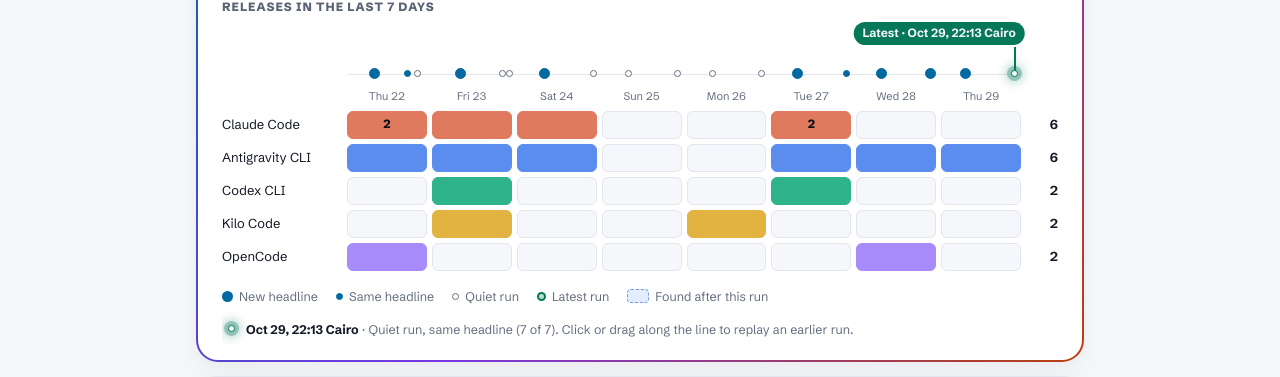
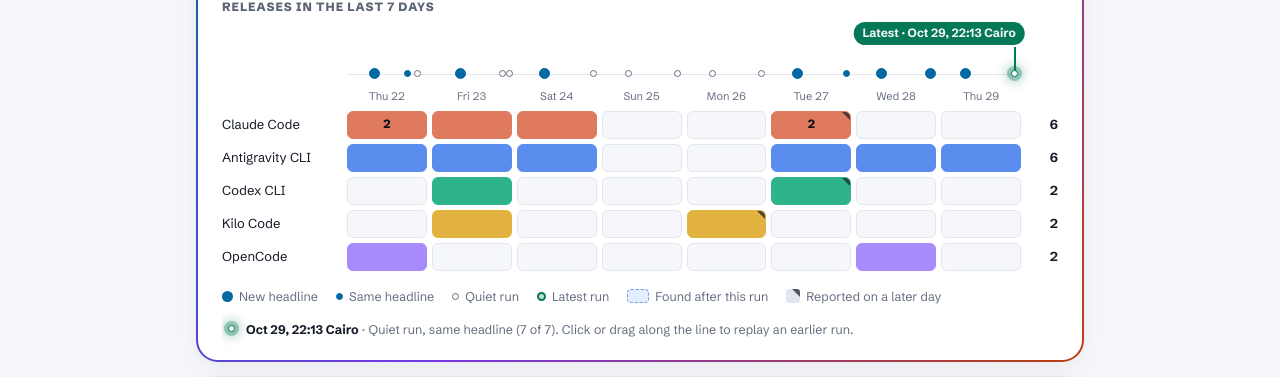
Before and after one commit to IbrahimSobh/coding-agents-digest, a Jekyll site: the page built from docs/index.html, in a window 1280 px wide and 1400 px high, scrolled down 538 px. Shown: the part 128-505 px from the top of the window. Built offline with Jekyll 4.4.1, drawn with Linux system fonts in a browser that asks for light colours.

Commit message:
Release boxes: corner mark when a release was reported on a later day
A box gets a small corner mark when one of its releases was first reported
by an update on a later day than it was published (published after that
day's last check, or missed by it). The tooltip and the screen-reader label
say "reported a day later"; the legend explains the mark. Computed from the
data, so it also applies to past boxes.

Co-Authored-By: Claude Opus 5.5 <noreply@anthropic.com>

```diff
--- a/docs/_includes/brief.html
+++ b/docs/_includes/brief.html
@@ -40,7 +40,7 @@
         {% endfor %}
         <div class="rg-over" aria-hidden="true" hidden><i class="rg-shade"></i><b class="rg-cur"><em></em></b><b class="rg-ghost" hidden><em></em></b></div>
       </div>
-      <div class="rg-key"><span><i class="kd" aria-hidden="true"></i>New headline</span><span><i class="kn" aria-hidden="true"></i>Same headline</span><span><i class="ks" aria-hidden="true"></i>Quiet run</span><span><i class="kg" aria-hidden="true"></i>Latest run</span><span><i class="kl" aria-hidden="true"></i>Found after this run</span></div>
+      <div class="rg-key"><span><i class="kd" aria-hidden="true"></i>New headline</span><span><i class="kn" aria-hidden="true"></i>Same headline</span><span><i class="ks" aria-hidden="true"></i>Quiet run</span><span><i class="kg" aria-hidden="true"></i>Latest run</span><span><i class="kl" aria-hidden="true"></i>Found after this run</span><span><i class="kr" aria-hidden="true"></i>Reported on a later day</span></div>
       <p class="rg-cap" id="rpCap" hidden><i class="rg-cdot" id="rpCdot" aria-hidden="true"></i><span id="rpMsg" aria-live="polite"></span></p>
       <script type="application/json" id="rpData">{"start": {{ start_day | jsonify }},
         "runs": [{% assign first = true %}{% for x in site.data.headlines %}{% assign xd = x.updated | slice: 0, 10 %}{% if xd >= start_day %}{% unless first %},{% endunless %}{% assign first = false %}{"at": {{ x.updated | jsonify }}, "h": {{ x.headline | jsonify }}}{% endif %}{% endfor %}],
--- a/docs/assets/jump.js
+++ b/docs/assets/jump.js
@@ -20,6 +20,9 @@
   function el(tag,cls,text){var e=document.createElement(tag); if(cls) e.className=cls; if(text) e.textContent=text; return e}
   function button(cls,text,fn){var b=el('button',cls,text); b.type='button'; b.onclick=fn; return b}
   // A box's releases in the order the site explained them; releases no update explains come last
+  // Days between a release's publish day (the box) and the day an update first reported it
+  function late(c,r){return r.at?Math.round((Date.parse(r.at.slice(0,10))-Date.parse(c.dataset.day))/864e5):0}
+  function lateText(d){return d===1?'reported a day later':'reported '+d+' days later'}
   function list(c){
     return c.dataset.tags.split(' ').map(function(t){return {tag:t, at:first[t]||null}})
       .sort(function(a,b){return !a.at?1:!b.at?-1:a.at<b.at?-1:1});
@@ -42,7 +45,8 @@
     tip.appendChild(document.createTextNode(' · '+day(c.dataset.day)));
     list(c).forEach(function(r){
       var row=el('span','rg-tip-row'); row.appendChild(el('code','',r.tag));
-      row.appendChild(document.createTextNode(r.at?' → update of '+when(r.at):' → no update explains it'));
+      var d=late(c,r);
+      row.appendChild(document.createTextNode(r.at?' → update of '+when(r.at)+(d>0?' · '+lateText(d):''):' → no update explains it'));
       tip.appendChild(row);
     });
     tip.appendChild(el('span','rg-tip-go','Click to read the update ↓'));
@@ -145,7 +149,12 @@
   cells.forEach(function(c){
     c.removeAttribute('title');
     c.tabIndex=0; c.setAttribute('role','link');
-    c.setAttribute('aria-label',c.dataset.name+', '+day(c.dataset.day)+': '+c.dataset.tags.split(' ').join(', ')+'. Read the update');
+    // A small corner mark when a release was reported on a later day than it was published
+    // (published after that day's last check, or missed by it)
+    var lateTags=list(c).filter(function(r){return late(c,r)>0});
+    c.classList.toggle('late',lateTags.length>0);
+    c.setAttribute('aria-label',c.dataset.name+', '+day(c.dataset.day)+': '+c.dataset.tags.split(' ').join(', ')+
+      lateTags.map(function(r){return '; '+r.tag+' '+lateText(late(c,r))}).join('')+'. Read the update');
     c.addEventListener('mouseenter',function(){showTip(c)});
     c.addEventListener('mouseleave',hideTip);
     c.addEventListener('focus',function(){showTip(c)});
--- a/docs/assets/style.css
+++ b/docs/assets/style.css
@@ -95,6 +95,7 @@ a.tbtn:hover{border-color:var(--muted)}
 .rg-t{grid-column:10;font-weight:700;text-align:right;font-variant-numeric:tabular-nums}
 .rg-c{height:100%;border-radius:6px;background:var(--card2);border:1px solid var(--line);display:grid;place-items:center;font-weight:800;font-size:12px;color:#0b0f17;transition:background-color .16s,border-color .16s}
 .rg-c.on{background:var(--c);border-color:var(--c)}
+.rg-c.late{position:relative;overflow:hidden}
 .rg-c.part{font-size:11px;letter-spacing:-.02em}
 .rg-c.later{background:color-mix(in srgb,var(--c) 16%,transparent);border:1.5px dashed color-mix(in srgb,var(--c) 85%,transparent)}
 .rg-track{grid-row:1;grid-column:2/10;position:relative;align-self:stretch;border-bottom:1px solid var(--line);touch-action:pan-y;cursor:pointer}
@@ -130,6 +131,8 @@ a.tbtn:hover{border-color:var(--muted)}
 .rg-key .kn{width:7px;height:7px;border-radius:50%;border:1.5px solid var(--cyan);background:var(--cyan)}
 .rg-key .ks{width:7px;height:7px;border-radius:50%;border:1.5px solid var(--soft);background:var(--card)}
 .rg-key .kg{width:9px;height:9px;border-radius:50%;border:2px solid var(--green);background:color-mix(in srgb,var(--green) 25%,var(--card))}
+.rg-key .kr{position:relative;width:14px;height:14px;border-radius:3px;background:var(--line);overflow:hidden}
+.rg-key .kr::after,.rg-c.late::after{content:"";position:absolute;top:0;right:0;border-style:solid;border-width:0 8px 8px 0;border-color:transparent var(--ink) transparent transparent;opacity:.7}
 .rg-key .kl{width:22px;height:14px;border-radius:4px;border:1.5px dashed color-mix(in srgb,#5b8def 85%,transparent);background:color-mix(in srgb,#5b8def 16%,transparent)}
 .rg-cap{font-size:12.5px;color:var(--soft);margin-top:8px;min-height:20px}
 /* Caption: starts with the selected run's ball */
```
